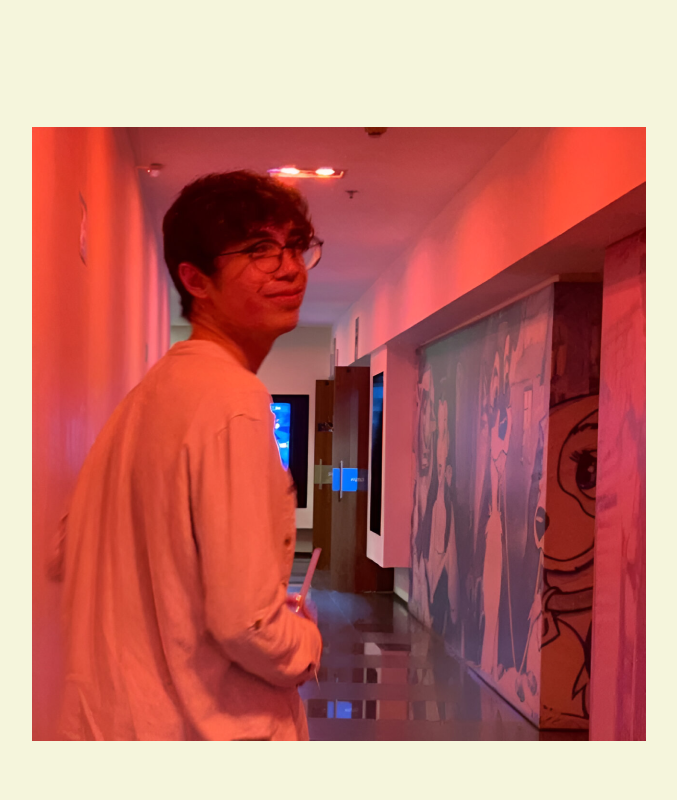
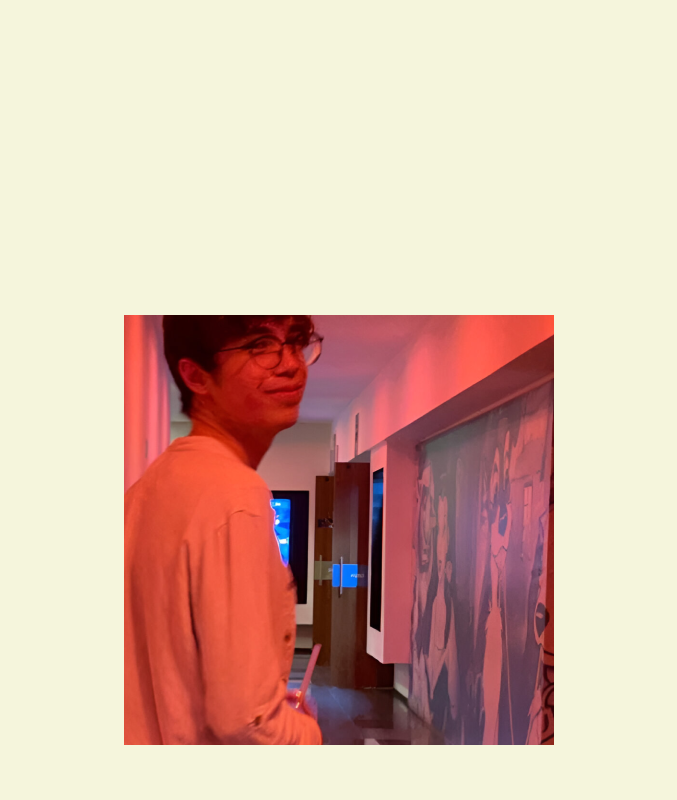
Before and after one commit to amarogu/mek, a Next.js app: page / in a window 1280 px wide. Shown: the part 680-1480 px from the top of the page, without its empty margins (0-677 px from the left). Built offline with nearby package versions, Linux system fonts and the light colour scheme.

Commit message:
Add scroll animation to About page

```diff
--- a/src/app/About.tsx
+++ b/src/app/About.tsx
@@ -1,11 +1,30 @@
 import Image from 'next/image';
 import GustavoAmaro from '../../public/gustavo_amaro_image.png';
 import ArrowUpward from '../../public/arrow_upward.svg';
+import { useLayoutEffect, useRef } from 'react';
+import gsap from 'gsap';
+import { ScrollTrigger } from 'gsap/ScrollTrigger';
 
 export default function About() {
+
+    const image = useRef(null);
+
+    useLayoutEffect(() => {
+        gsap.registerPlugin(ScrollTrigger);
+        const tl = gsap.timeline({
+            scrollTrigger: {
+                trigger: document.documentElement,
+                start: 'top',
+                end: '+=300px',
+                scrub: true,
+            }
+        });
+        tl.from(image.current, {clipPath: 'inset(15%)'}).to(image.current, {clipPath: 'inset(0%)'});
+    }, []);
+
     return (
-        <section className='flex flex-col gap-24 pb-24 px-8'>
-            <Image src={GustavoAmaro} alt="Gustavo Amaro" />
+        <section className='flex flex-col gap-8 py-24 px-8'>
+            <Image ref={image} src={GustavoAmaro} alt="Gustavo Amaro" />
             <div className='flex flex-col gap-4'>
                 <div className='flex text-2xl gap-3'>
                     <p>That's me</p>
```
